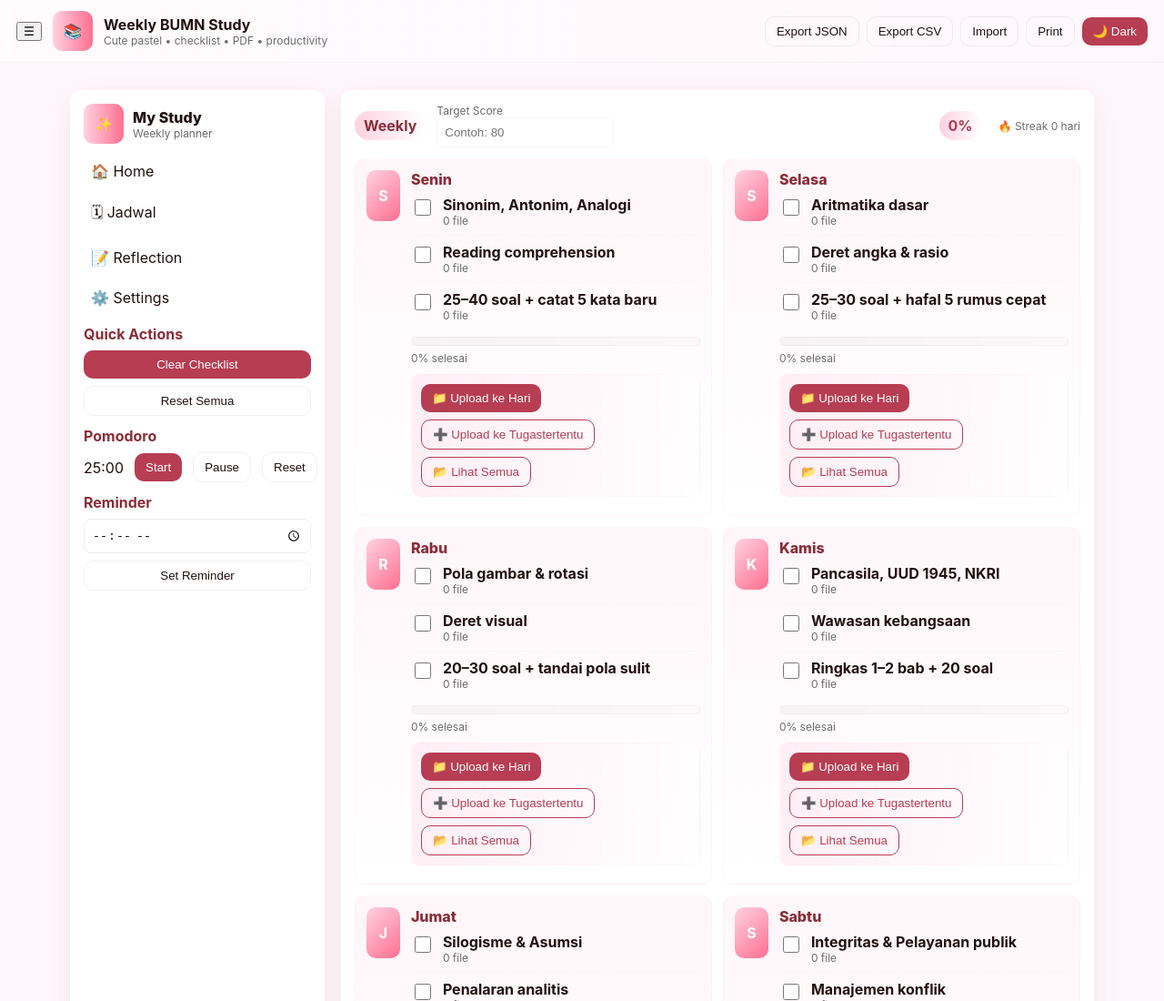
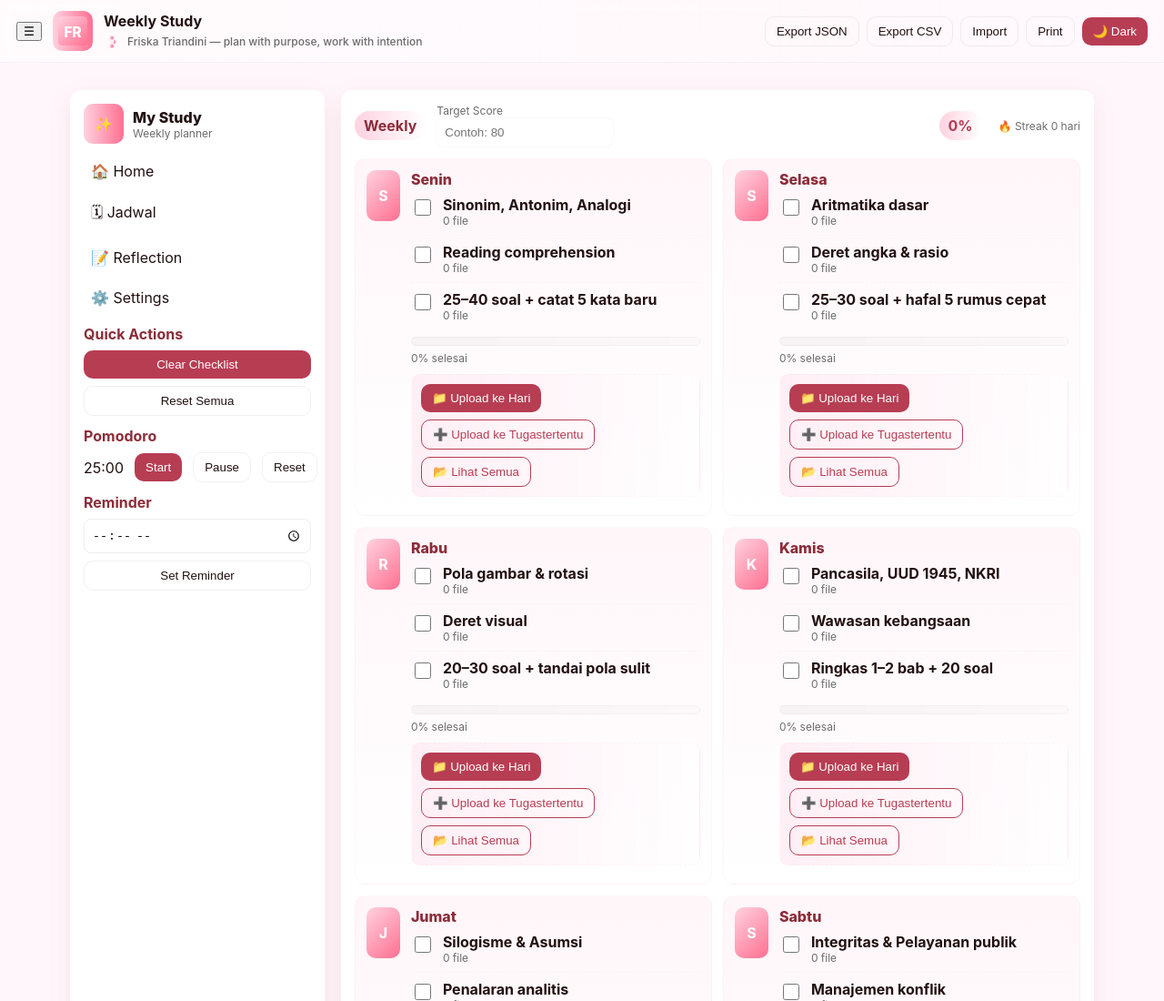
Before and after one commit to friskatriandini/planner, a plain HTML site: page index.html in a window 1280 px wide. Shown: the top 1100 px of the page at 91% size. Drawn offline with Linux system fonts and the light colour scheme.

Commit message:
Update index.html

```diff
--- a/index.html
+++ b/index.html
@@ -234,6 +234,13 @@
   .controls .btn{ font-size:11px; padding:6px 8px; }
 }
 
+/* subtitle + svg emot */
+.brand .small { display:inline-flex; gap:8px; align-items:center; color:var(--muted); font-size:12px; }
+.logo-emot svg { display:inline-block; vertical-align:middle; width:18px; height:18px; border-radius:4px; }
+[data-theme="dark"] .logo-emot svg { filter: drop-shadow(0 1px 0 rgba(0,0,0,0.15)); }
+.subtitle { color:var(--muted); font-weight:500; }
+
+
 </style>
 </head>
 <body data-theme="light">
@@ -241,10 +248,49 @@
 <header class="appbar">
   <div class="brand">
     <button class="icon-btn hamburger" id="hamburger" aria-label="menu">☰</button>
-    <div class="logo">📚</div>
+    <div class="logo">
+        <svg width="32" height="32" viewBox="0 0 100 100" fill="none" xmlns="http://www.w3.org/2000/svg">
+            <defs>
+            <linearGradient id="gradFR" x1="0%" y1="0%" x2="100%" y2="100%">
+                <stop offset="0%" stop-color="#ffd2e0" />
+                <stop offset="100%" stop-color="#ff6f91" />
+            </linearGradient>
+            </defs>
+            <rect width="100" height="100" rx="14" fill="url(#gradFR)"/>
+            <text x="50%" y="58%" dominant-baseline="middle" text-anchor="middle"
+                font-family="Inter, sans-serif" font-size="48" font-weight="800"
+                fill="white">FR</text>
+        </svg>
+    </div>
+
     <div>
-      <h1>Weekly BUMN Study</h1>
-      <p class="small">Cute pastel • checklist • PDF • productivity</p>
+      <h1>Weekly Study</h1>
+      <!-- ganti <p class="small">Cute pastel • checklist • PDF • productivity</p> -->
+        <p class="small">
+        <span class="logo-emot" aria-hidden="true">
+            <!-- cute pastel flower SVG -->
+            <svg width="18" height="18" viewBox="0 0 24 24" xmlns="http://www.w3.org/2000/svg" role="img" focusable="false">
+            <defs>
+                <linearGradient id="gFlower" x1="0" y1="0" x2="1" y2="1">
+                <stop offset="0" stop-color="#ffd2e0"/>
+                <stop offset="1" stop-color="#ff6f91"/>
+                </linearGradient>
+                <linearGradient id="gCenter" x1="0" y1="0" x2="1" y2="1">
+                <stop offset="0" stop-color="#fff2f6"/>
+                <stop offset="1" stop-color="#ffe6ee"/>
+                </linearGradient>
+            </defs>
+            <g fill="none" fill-rule="evenodd">
+                <path d="M12 9c1.657 0 3-1.343 3-3S13.657 3 12 3 9 4.343 9 6s1.343 3 3 3z" fill="url(#gFlower)"/>
+                <path d="M12 15c1.657 0 3-1.343 3-3s-1.343-3-3-3-3 1.343-3 3 1.343 3 3 3z" fill="url(#gFlower)"/>
+                <path d="M18 12c0-1.657 1.343-3 3-3s3 1.343 3 3-1.343 3-3 3-3-1.343-3-3z" fill="url(#gFlower)" transform="translate(-6)"/>
+                <path d="M12 21c1.657 0 3-1.343 3-3s-1.343-3-3-3-3 1.343-3 3 1.343 3 3 3z" fill="url(#gFlower)"/>
+                <circle cx="12" cy="12" r="3.2" fill="url(#gCenter)"/>
+            </g>
+            </svg>
+        </span>
+        <span class="subtitle">Friska Triandini — plan with purpose, work with intention</span>
+        </p>
     </div>
   </div>
 
```
